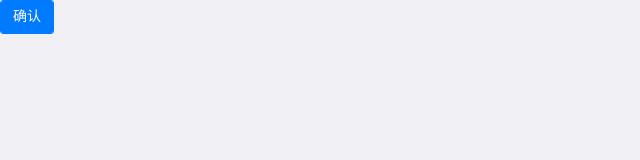
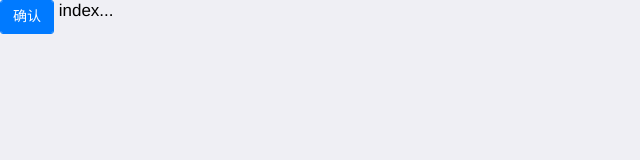
Before and after one commit to MJLXL/CloudCode, a plain HTML site: page html/index.html in a window 1280 px wide. Shown: the full height of the page, 0-640 px from the left. Drawn offline with Linux system fonts and the light colour scheme.

Commit message:
submit secondely by Liu XiaoLong

```diff
--- a/html/index.html
+++ b/html/index.html
@@ -14,11 +14,7 @@
 			mui.init()
 
 
-		/*mui(document.body).on('tap', '.mui-btn', function(e) {
 
-		   alert("hello");
-		});*/
-		//var btn = document.getElementById("btn");
 		mui("#mui-btn-primary").on('tap','mui-btn-primary',function(){
 			alert("aa");
 		});
@@ -28,7 +24,7 @@
 
     	<button id="btn" type="button" class="mui-btn-primary">确认</button>
 
-
+  	index...
 
 	</body>
 
```
Also changed, not shown: 1 other file.
